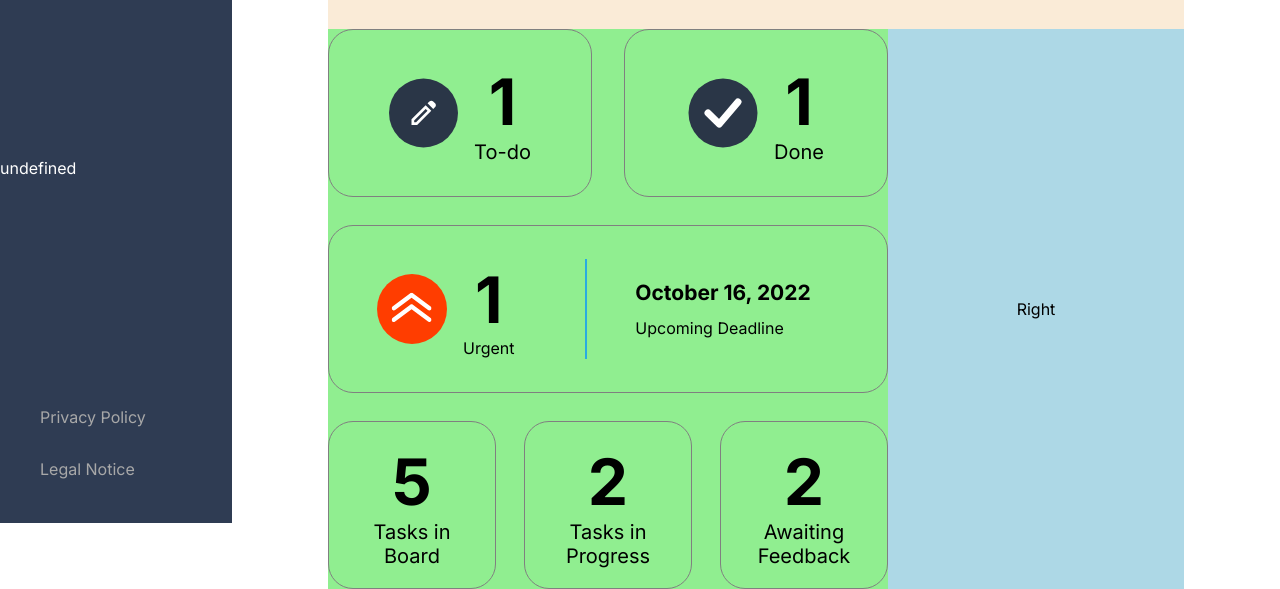
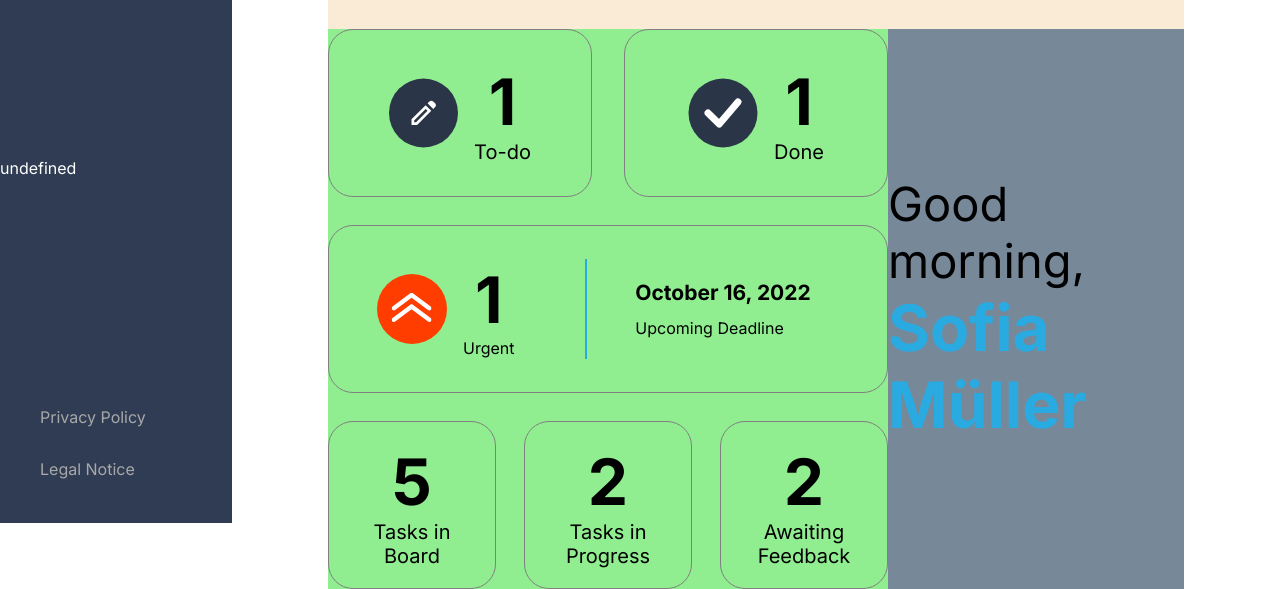
Before and after one commit to mobliviate/join, a plain HTML site: page summary.html in a window 1280 px wide. Shown: the part 277-866 px from the top of the page. Drawn offline with Linux system fonts and the light colour scheme; no server answers.

Commit message:
add in right summary section greeting and username

```diff
--- a/css/summary.css
+++ b/css/summary.css
@@ -171,5 +171,21 @@
     display: flex;
     justify-content: center;
     align-items: center;
-    background-color: lightblue;
+    background-color: lightslategray;
 }
+
+.summary_content_right_wrapper {
+    display: flex;
+    flex-direction: column;
+}
+
+.summary_content_right_greeting {
+    font-weight: 500;
+    font-size: 47px;
+}
+
+.summary_content_right_user {
+    font-weight: 700;
+    font-size: 64px;
+    color: var(--light-blue);
+}
--- a/scripts/summary.js
+++ b/scripts/summary.js
@@ -97,7 +97,10 @@ function initSummary() {
                     </div>
 
                     <div class="summary_content_right">
-                        <span> Right </span>
+                        <div class="summary_content_right_wrapper">
+                            <span class="summary_content_right_greeting"> Good morning, </span>
+                            <span class="summary_content_right_user"> Sofia Müller </span>
+                        </div>
                     </div>
 
                 </div>
```
